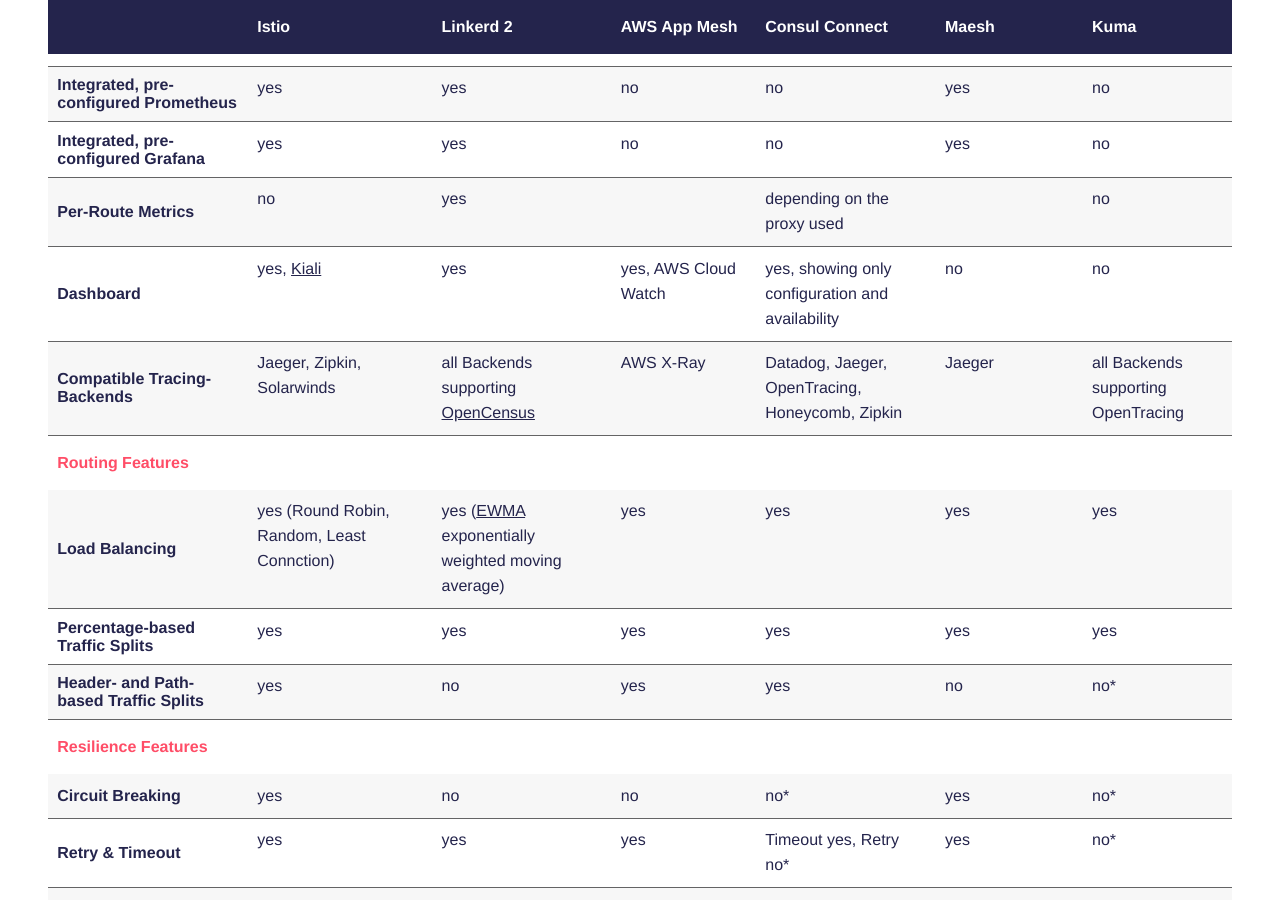
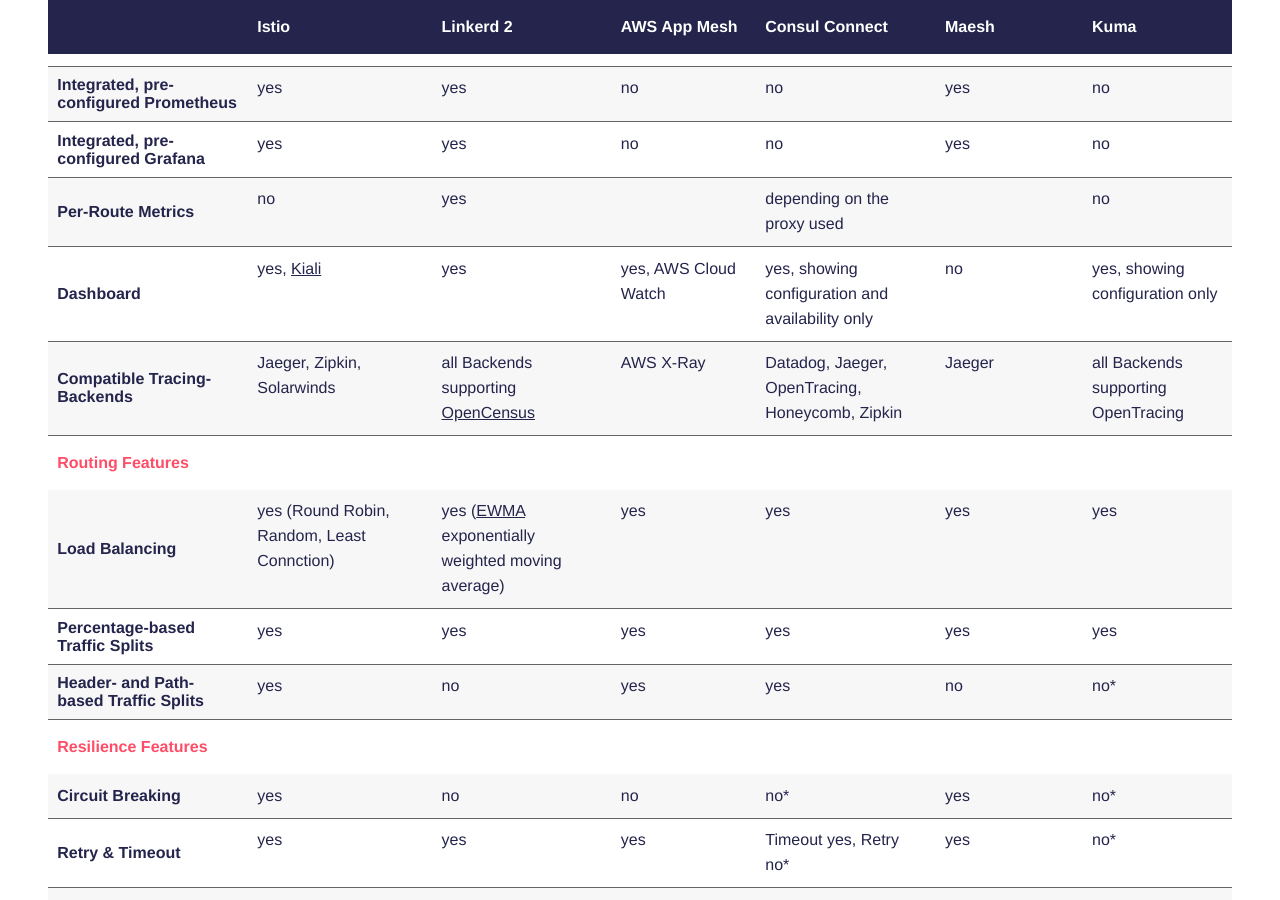
Before and after one commit to servicemesh-es/servicemesh.es, a Jekyll site: the page built from index.md, in a window 1280 px wide and 900 px high, scrolled down 5681 px. Built offline with Jekyll 4.4.1, drawn with Linux system fonts in a browser that asks for light colours; some web fonts are replaced.

Commit message:
adding Kuma Dashboard

```diff
--- a/_includes/comparison.html
+++ b/_includes/comparison.html
@@ -264,9 +264,9 @@
         <td>yes, <a href="https://www.kiali.io" target="_blank">Kiali</a></td>
         <td>yes</td>
         <td>yes, AWS Cloud Watch</td>
-        <td>yes, showing only configuration and availability</td>
+        <td>yes, showing configuration and availability only</td>
         <td>no</td>
-        <td>no</td>
+        <td>yes, showing configuration only</td>
       </tr>
       <tr>
         <th scope="row">Compatible Tracing-Backends</th>
```
